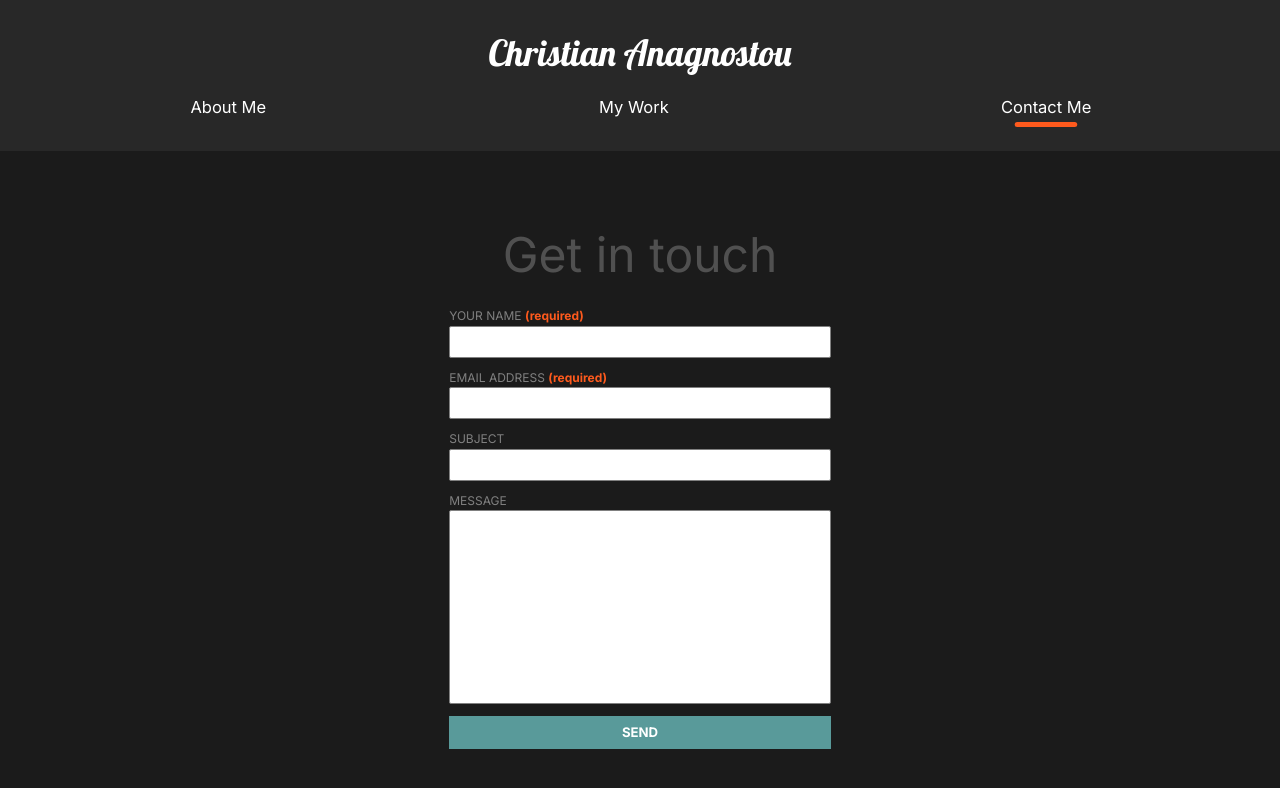
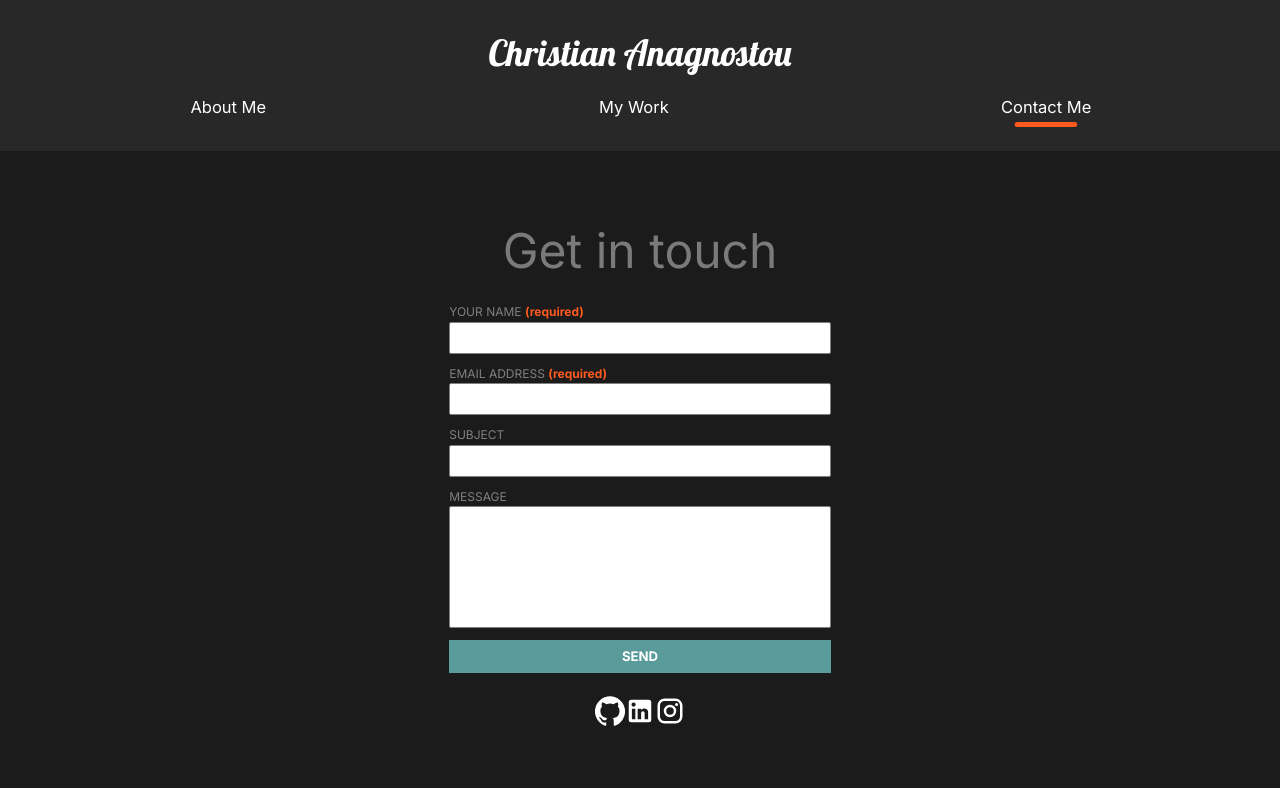
Before and after one commit to christiananagnostou/www, a React (Create React App) app: page /contact in a window 1280 px wide. Shown: the top 788 px of the page. Built offline with nearby package versions, Linux system fonts and the light colour scheme.

Commit message:
social media icons/links

```diff
--- a/package.json
+++ b/package.json
@@ -3,6 +3,8 @@
   "version": "0.1.0",
   "private": true,
   "dependencies": {
+    "@material-ui/core": "^4.11.2",
+    "@material-ui/icons": "^4.11.2",
     "@testing-library/jest-dom": "^5.11.6",
     "@testing-library/react": "^11.2.2",
     "@testing-library/user-event": "^12.5.0",
--- a/src/components/AboutPage/AboutMe.js
+++ b/src/components/AboutPage/AboutMe.js
@@ -3,6 +3,7 @@ import React from "react";
 import AboutSection from "./page_components/AboutSection";
 import FaqSection from "./page_components/FaqSection";
 import ServicesSection from "./page_components/ServicesSection";
+import SocialLinks from "./page_components/SocialLinks";
 import ScrollTop from "../ScrollTop";
 // Animations
 import { motion } from "framer-motion";
@@ -14,6 +15,7 @@ function AboutMe() {
       <AboutSection />
       <ServicesSection />
       <FaqSection />
+      <SocialLinks />
       <ScrollTop />
     </motion.div>
   );
--- /dev/null
+++ b/src/components/AboutPage/page_components/SocialLinks.js
@@ -0,0 +1,48 @@
+import React from "react";
+// Icons
+import { GitHub, LinkedIn, Instagram } from "@material-ui/icons";
+// Animations
+import styled from "styled-components";
+import { motion } from "framer-motion";
+
+function SocialLinks() {
+  return (
+    <SocialLinkList>
+      <li>
+        <a href="https://github.com/ChristianAnagnostou" target="_blank" rel="noreferrer">
+          <GitHub className="social-icon" />
+        </a>
+      </li>
+      <li>
+        <a href="https://www.linkedin.com/in/ChristianAnagnostou/" target="_blank" rel="noreferrer">
+          <LinkedIn className="social-icon" />
+        </a>
+      </li>
+      <li>
+        <a href="https://www.instagram.com/christian.anagnostou/" target="_blank" rel="noreferrer">
+          <Instagram className="social-icon" />
+        </a>
+      </li>
+    </SocialLinkList>
+  );
+}
+
+const SocialLinkList = styled(motion.ul)`
+  display: flex;
+  justify-content: space-evenly;
+  align-items: center;
+  height: 10vh;
+  list-style: none;
+  a {
+    color: white;
+    .social-icon {
+      font-size: 2.5rem;
+      cursor: pointer;
+      &:hover {
+        color: #fe5a1d;
+      }
+    }
+  }
+`;
+
+export default SocialLinks;
--- a/src/components/ContactPage/ContactUs.js
+++ b/src/components/ContactPage/ContactUs.js
@@ -3,6 +3,7 @@ import React, { useState } from "react";
 import { motion } from "framer-motion";
 import { pageAnimation, titleAnim } from "../../animation";
 import styled from "styled-components";
+import SocialLinks from "../AboutPage/page_components/SocialLinks";
 
 function ContactUs() {
   const initialState = {
@@ -93,7 +94,7 @@ function ContactUs() {
                 <label htmlFor="message">MESSAGE</label>
                 <textarea
                   className="form-input"
-                  rows="10"
+                  rows="6"
                   cols="50"
                   value={formData.message}
                   onChange={onMessageChange}
@@ -112,6 +113,11 @@ function ContactUs() {
           </Hide>
         </form>
       </FormContainer>
+      <Hide>
+        <motion.div variants={titleAnim}>
+          <SocialLinks />
+        </motion.div>
+      </Hide>
     </ContactStyle>
   );
 }
@@ -126,7 +132,7 @@ const ContactStyle = styled(motion.div)`
 
 const Title = styled.div`
   margin-bottom: 2rem;
-  color: #505050;
+  color: #7a7a7a;
   @media (max-width: 1300px) {
     margin-bottom: 1rem;
     margin-top: -4rem;
```
Also changed, not shown: 2 other files (tests, documents, lock files or other folders).
